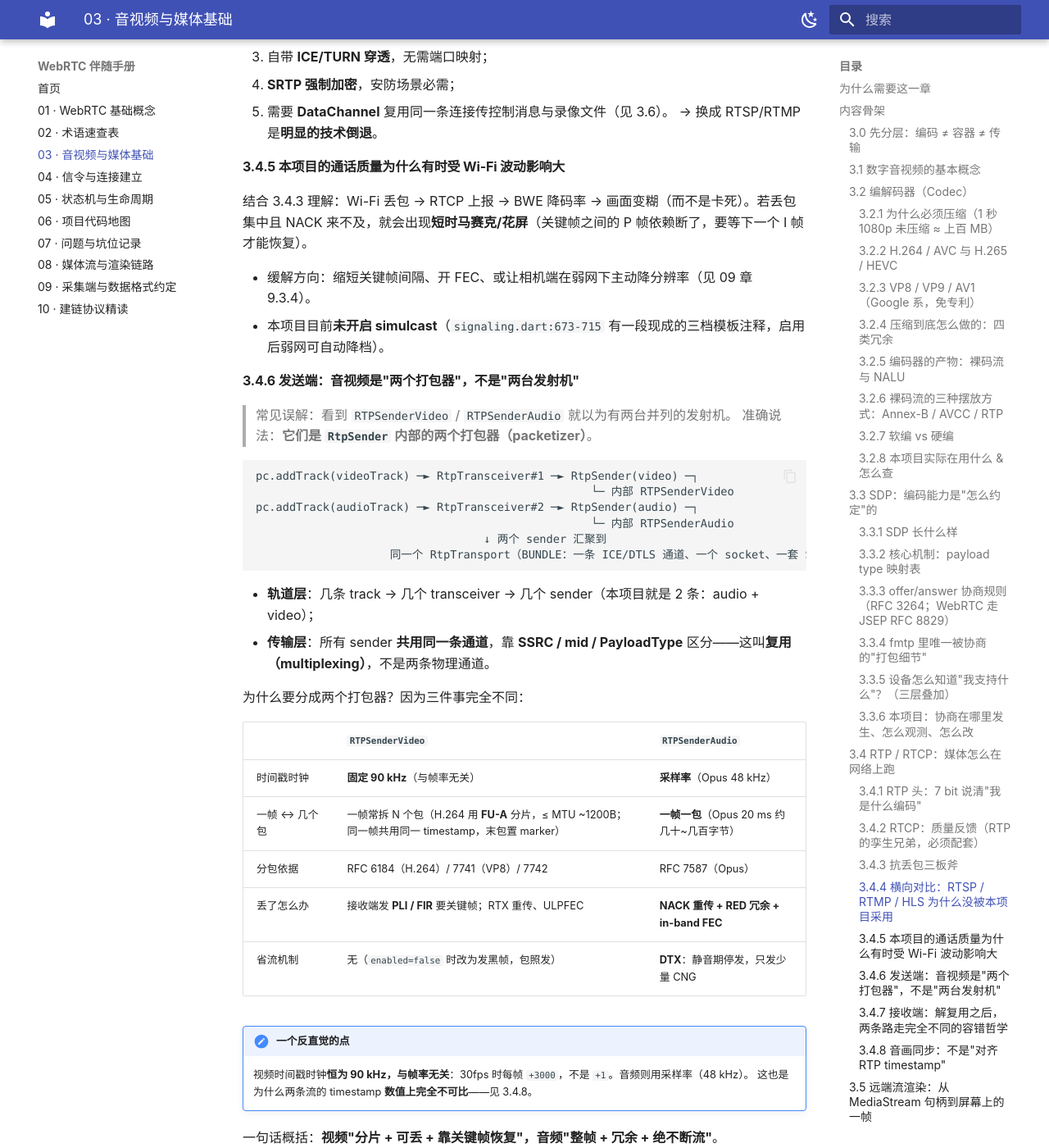
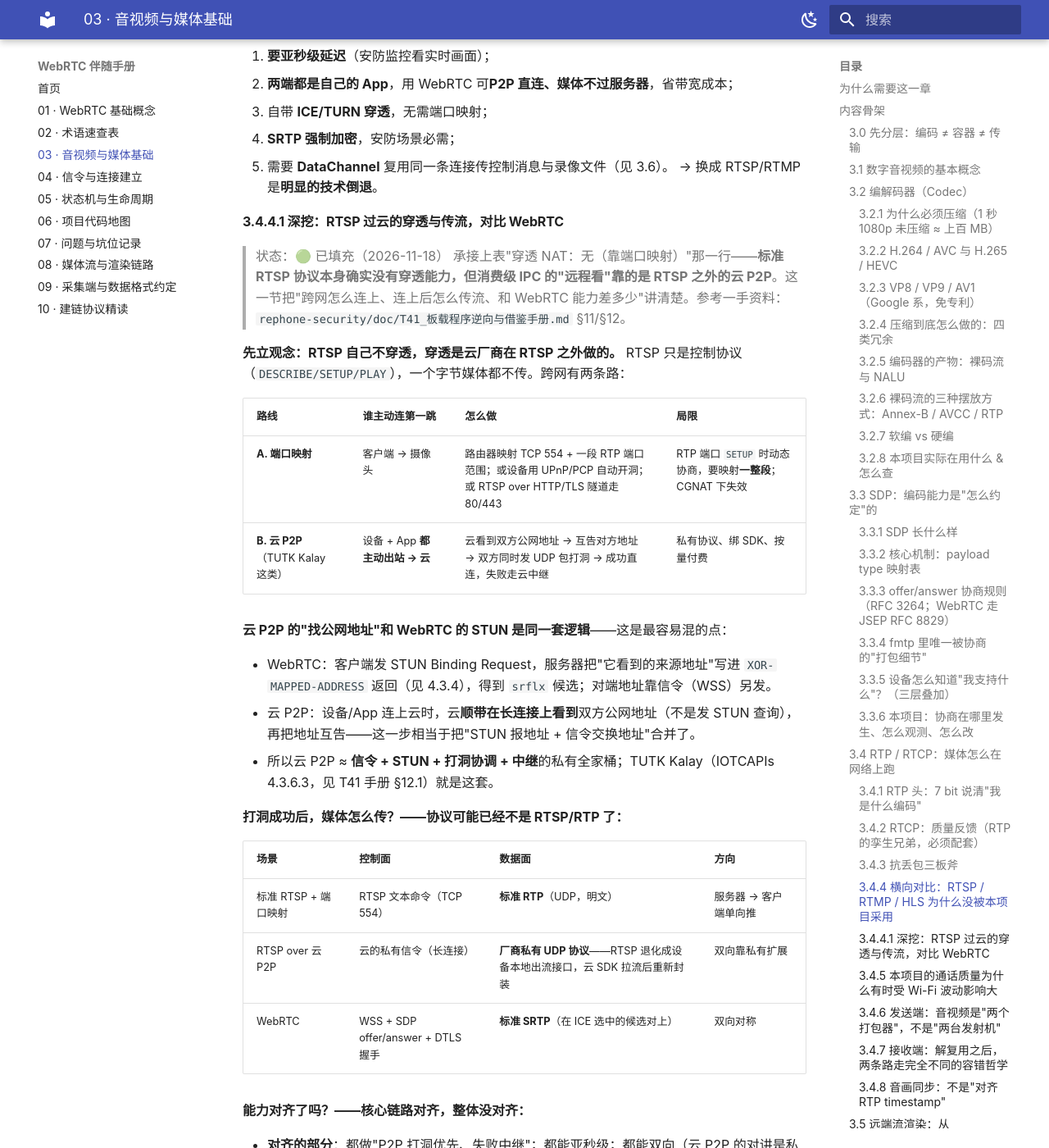
Before and after one commit to wanghongjie/webrtc-handbook, an MkDocs documentation site: the page built from docs/03-音视频与媒体基础.md, in a window 1280 px wide and 1400 px high, scrolled down 15284 px. Shown: the whole window at 82% size. Built offline with MkDocs 1.6.1 and Material for MkDocs 9.7.7, drawn with Linux system fonts in a browser that asks for light colours; some of the changed text lies outside the part shown.

Commit message:
docs: 新增 3.4.4.1 RTSP 过云穿透与 WebRTC 能力对比

```diff
--- a/docs/03-音视频与媒体基础.md
+++ b/docs/03-音视频与媒体基础.md
@@ -1,7 +1,7 @@
 # 03 音视频与媒体基础
 
 > 状态：🟡 已填充 3.0 / 3.1 / 3.2 / 3.3 / 3.4 / 3.6，待补真实 SDP 样例与 3.5.8 ｜ 难度：★★☆☆☆
-> 3.4 已含：RTP 头 → RTCP(SR/RR) → 抗丢包 → 与 RTSP/RTMP/HLS 对比 → **3.4.6 音视频分路打包 / 3.4.7 接收端与 NetEq / 3.4.8 音画同步**。
+> 3.4 已含：RTP 头 → RTCP(SR/RR) → 抗丢包 → 与 RTSP/RTMP/HLS 对比 → **3.4.4.1 RTSP 过云穿透与 WebRTC 对比** → 3.4.6 音视频分路打包 / 3.4.7 接收端与 NetEq / 3.4.8 音画同步。
 > 本章要解决的问题：**画面到底是怎么从"摄像头"变成"另一台手机屏幕上的一帧"的？**
 
 ---
@@ -466,7 +466,7 @@ RTCP 不止"汇报丢包"，两类报文分工不同：
 | 协商 | SDP via `DESCRIBE` | 自带握手 | m3u8 索引 | **SDP via offer/answer** |
 | 数据面 | RTP（明文，UDP） | 自带 chunk 封装 | HTTP 分片文件 | **SRTP（RTP + DTLS 加密）** |
 | 传输层 | UDP（可 TCP 交织） | **TCP 1935** | TCP 80/443 | UDP（失败退化 TCP/TURN） |
-| 穿透 NAT | 无（靠端口映射） | 友好（TCP） | 友好 | **ICE / STUN / TURN** |
+| 穿透 NAT | 协议层无（靠端口映射；**也可借第三方云 P2P，见 3.4.4.1**） | 友好（TCP） | 友好 | **ICE / STUN / TURN** |
 | 延迟 | 亚秒~秒级 | 1~5 秒 | **10 秒+** | **亚秒级** |
 | 抗弱网 | 好 | 差（TCP 队头阻塞） | 好（可缓冲） | **好（NACK/FEC/BWE）** |
 | 典型场景 | **安防 IPC、视频会议** | 直播**推流**（播放侧已淘汰） | 大规模直播分发 | 实时互动、P2P 监控 |
@@ -501,6 +501,50 @@ RTCP 不止"汇报丢包"，两类报文分工不同：
 4. **SRTP 强制加密**，安防场景必需；
 5. 需要 **DataChannel** 复用同一条连接传控制消息与录像文件（见 3.6）。
    → 换成 RTSP/RTMP 是**明显的技术倒退**。
+
+#### 3.4.4.1 深挖：RTSP 过云的穿透与传流，对比 WebRTC
+
+> 状态：🟢 已填充（2026-11-18）
+> 承接上表"穿透 NAT：无（靠端口映射）"那一行——**标准 RTSP 协议本身确实没有穿透能力，但消费级 IPC 的"远程看"靠的是 RTSP 之外的云 P2P**。这一节把"跨网怎么连上、连上后怎么传流、和 WebRTC 能力差多少"讲清楚。参考一手资料：`rephone-security/doc/T41_板载程序逆向与借鉴手册.md` §11/§12。
+
+**先立观念：RTSP 自己不穿透，穿透是云厂商在 RTSP 之外做的。** RTSP 只是控制协议（`DESCRIBE/SETUP/PLAY`），一个字节媒体都不传。跨网有两条路：
+
+| 路线 | 谁主动连第一跳 | 怎么做 | 局限 |
+| --- | --- | --- | --- |
+| **A. 端口映射** | 客户端 → 摄像头 | 路由器映射 TCP 554 + 一段 RTP 端口范围；或设备用 UPnP/PCP 自动开洞；或 RTSP over HTTP/TLS 隧道走 80/443 | RTP 端口 `SETUP` 时动态协商，要映射**一整段**；CGNAT 下失效 |
+| **B. 云 P2P**（TUTK Kalay 这类） | 设备 + App **都主动出站 → 云** | 云看到双方公网地址 → 互告对方地址 → 双方同时发 UDP 包打洞 → 成功直连，失败走云中继 | 私有协议、绑 SDK、按量付费 |
+
+**云 P2P 的"找公网地址"和 WebRTC 的 STUN 是同一套逻辑**——这是最容易混的点：
+
+- WebRTC：客户端发 STUN Binding Request，服务器把"它看到的来源地址"写进 `XOR-MAPPED-ADDRESS` 返回（见 4.3.4），得到 `srflx` 候选；对端地址靠信令（WSS）另发。
+- 云 P2P：设备/App 连上云时，云**顺带在长连接上看到**双方公网地址（不是发 STUN 查询），再把地址互告——这一步相当于把"STUN 报地址 + 信令交换地址"合并了。
+- 所以云 P2P ≈ **信令 + STUN + 打洞协调 + 中继**的私有全家桶；TUTK Kalay（IOTCAPIs 4.3.6.3，见 T41 手册 §12.1）就是这套。
+
+**打洞成功后，媒体怎么传？——协议可能已经不是 RTSP/RTP 了：**
+
+| 场景 | 控制面 | 数据面 | 方向 |
+| --- | --- | --- | --- |
+| 标准 RTSP + 端口映射 | RTSP 文本命令（TCP 554） | **标准 RTP**（UDP，明文） | 服务器 → 客户端单向推 |
+| RTSP over 云 P2P | 云的私有信令（长连接） | **厂商私有 UDP 协议**——RTSP 退化成设备本地出流接口，云 SDK 拉流后重新封装 | 双向靠私有扩展 |
+| WebRTC | WSS + SDP offer/answer + DTLS 握手 | **标准 SRTP**（在 ICE 选中的候选对上） | 双向对称 |
+
+**能力对齐了吗？——核心链路对齐，整体没对齐：**
+
+- **对齐的部分**：都做"P2P 打洞优先、失败中继"；都能亚秒级；都能双向（云 P2P 的对讲是私有扩展，WebRTC 是协议原生）。
+- **WebRTC 更强的部分**：SRTP **强制加密**（云看厂商）；NACK/FEC/BWE/NetEq **全套弱网对抗**（云通常只有基础重传）；**RFC 标准跨厂商**（云绑 SDK）；renegotiation / ICE restart / 多轨（云多简单状态机）；**DataChannel** 复用同一条连接传控制与文件（云用私有指令，如 T41 手册 §11.6 的 `IOTYPE_USER_IPCAM_*`）；状态透明可查（`chrome://webrtc-internals`）。
+- **云 P2P 独有的部分**：它不只是传流，还是**整套 IoT 云平台**——设备注册、扫码绑定、在线状态、消息推送、OTA 通道、全球中继运维，这是 WebRTC 本身不含的，选 WebRTC 就要自己用信令 + 配网 + coturn 补齐（见 T41 手册 §12.6）。
+
+**穿透能力专项对比（TUTK vs WebRTC）——原理同源，结果看兜底：**
+
+| | TUTK 云 P2P | WebRTC（本项目） |
+| --- | --- | --- |
+| 打洞原理 | 私有 UDP 打洞，云协调 | 标准 ICE（STUN Binding 连通性检查） |
+| 中继兜底 | 自建全球中继集群，打洞失败**无感回落** | 需自建 coturn（T41 手册 §12.1 的 M8）；**没部署 TURN 就对对称 NAT 直接失败** |
+| 候选/路径 | 通常单条私有路径 | host/srflx/relay **多候选并行检查**，自动选最优；ICE restart 可通话中换路径（WiFi→4G） |
+| 调优 | 厂商多年私有调优（端口预测、运营商 NAT 特化） | 标准栈较保守，对称 NAT 基本靠 relay |
+| 透明/成本 | 黑盒、按设备/流量付费 | 开源可审计、P2P 成功时零服务器带宽 |
+
+> **结论**：部署好 coturn 后，在"连不连得上"这个结果上两者**基本对齐**；TUTK 的优势在**服务层**（私有调优 + 全球中继 + 用户无感），WebRTC 的优势在**标准化、透明可控、跨厂商、P2P 零带宽**。取舍不是技术高低，而是"买服务"还是"自建可控"——这正是本项目弃用 TUTK、改 WebRTC + 自建信令 + coturn 的决策逻辑（T41 手册 §12.1）。
 
 #### 3.4.5 本项目的通话质量为什么有时受 Wi-Fi 波动影响大
 
@@ -989,6 +1033,7 @@ if (data.isBinary) {
 - [x] 3.2 编解码器（H.264/265、VP8/9/AV1、压缩原理、NALU、Annex-B/AVCC/RTP、软硬编）
 - [x] 3.3 SDP 协商机制（payload type / offer-answer / fmtp / 设备能力三层）
 - [x] 3.4 RTP/RTCP + 抗丢包 + RTSP/RTMP/HLS 横向对比
+- [x] 3.4.4.1 RTSP 过云穿透与传流 vs WebRTC（端口映射/云 P2P 两条路、找地址与 STUN 同源、打洞后传流、能力对齐度、TUTK vs WebRTC 穿透专项）
 - [x] 3.4.6 发送端两路打包器 / 3.4.7 接收端解复用与 NetEq / 3.4.8 音画同步（NTP↔RTP + `a=group:LS` + 只调音频）
 - [x] 3.5 渲染（远端流渲染全链路已填充；回声/音频路由见 3.5.8 待展开）
 - [x] 3.6 四条媒体产物链路
```
Also changed, not shown: docs/index.md (+1 -1 lines).
